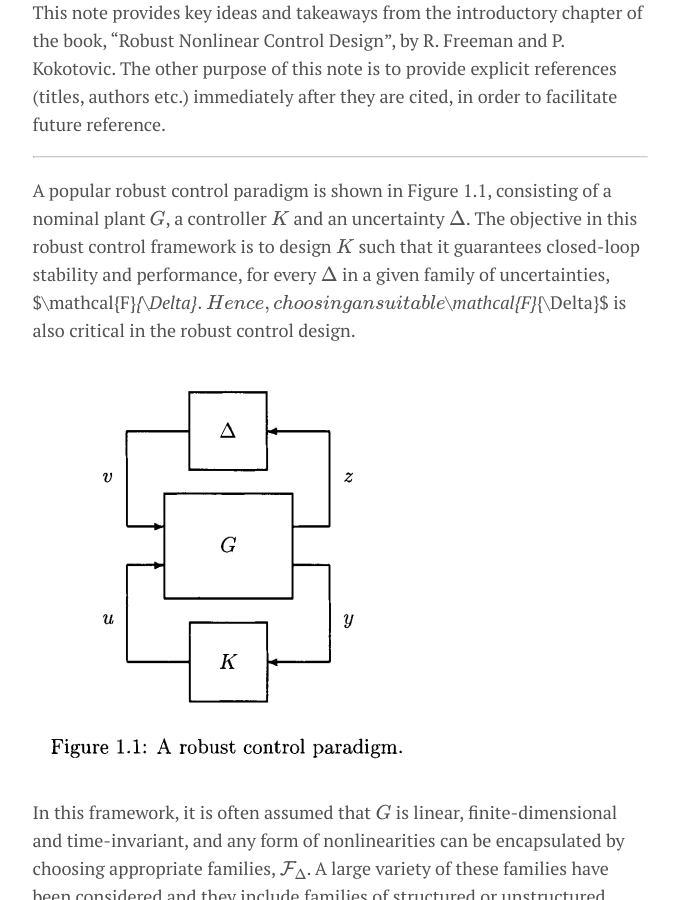
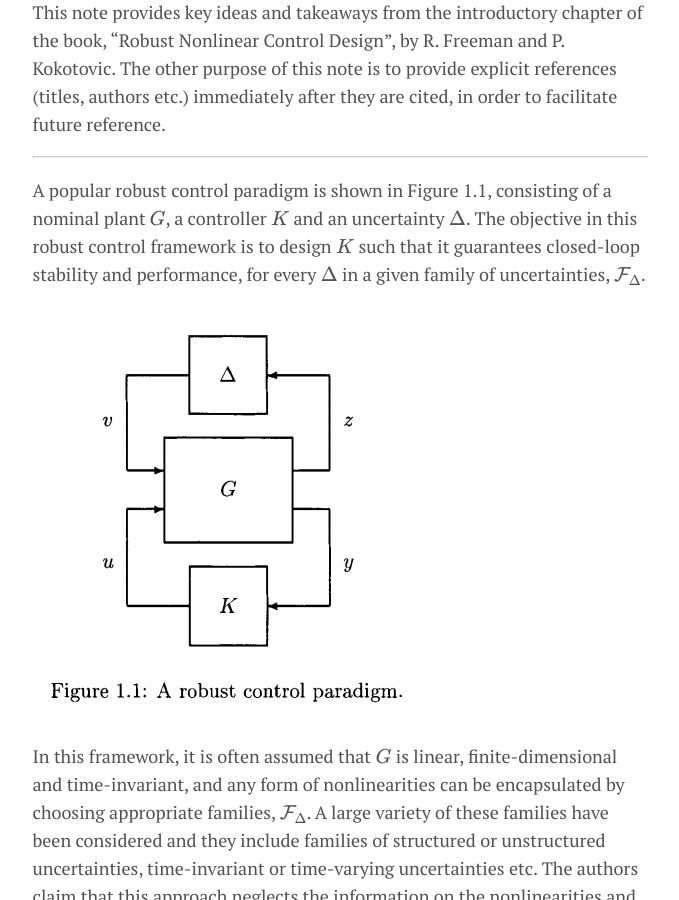
Before and after one commit to CheeGY/cheegy.github.io, a Jekyll site: the page built from _posts/2021-01-10-IntroChapterFreeman.md, in a window 1280 px wide and 900 px high, scrolled down 712 px. Shown: the whole window, without its empty margins (300-979 px from the left). Built offline with Jekyll 4.4.1, drawn with Linux system fonts in a browser that asks for light colours; formulas are drawn with MathJax 3.

Commit message:
Update 2021-01-10-IntroChapterFreeman.md

```diff
--- a/_posts/2021-01-10-IntroChapterFreeman.md
+++ b/_posts/2021-01-10-IntroChapterFreeman.md
@@ -11,7 +11,7 @@ This note provides key ideas and takeaways from the introductory chapter of the
 
 ---
 
-A popular robust control paradigm is shown in Figure 1.1, consisting of a nominal plant $G$, a controller $K$ and an uncertainty $\Delta$. The objective in this robust control framework is to design $K$ such that it guarantees closed-loop stability and performance, for every $\Delta$ in a given family of uncertainties, $\mathcal{F}_{\Delta}$. Hence, choosing an suitable $\mathcal{F}_{\Delta}$ is also critical in the robust control design.
+A popular robust control paradigm is shown in Figure 1.1, consisting of a nominal plant $G$, a controller $K$ and an uncertainty $\Delta$. The objective in this robust control framework is to design $K$ such that it guarantees closed-loop stability and performance, for every $\Delta$ in a given family of uncertainties, $\mathcal{F}_{\Delta}$.
 
 ![alt text](/assets/img/post5/rc_paradigm.PNG "Robust control paradigm")
 
```
